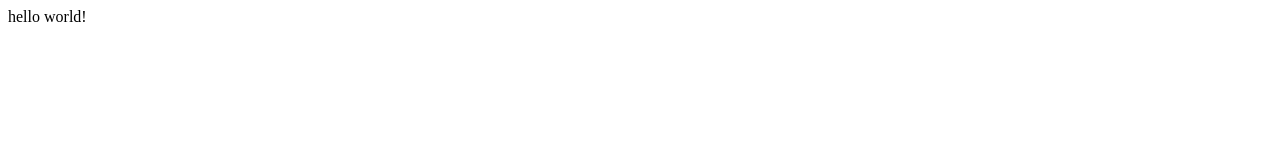
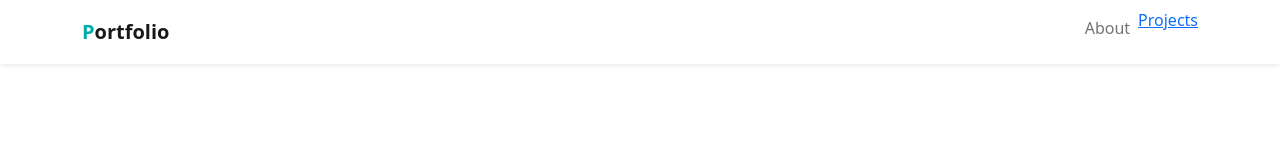
Before and after one commit to dljou/Portfolio, a plain HTML site: page index.html in a window 1280 px wide. Drawn offline with nearby package versions, Linux system fonts and the light colour scheme.

Commit message:
added navbar, css and also some images

```diff
--- a/index.html
+++ b/index.html
@@ -3,10 +3,34 @@
 <head>
     <meta charset="UTF-8">
     <meta http-equiv="X-UA-Compatible" content="IE=edge">
+    <link rel="icon" type="image/png" href="img/preview.png">
+    <link rel="stylesheet" href="style.css">
+    <link href="https://cdn.jsdelivr.net/npm/bootstrap@5.2.2/dist/css/bootstrap.min.css" rel="stylesheet" integrity="sha384-Zenh87qX5JnK2Jl0vWa8Ck2rdkQ2Bzep5IDxbcnCeuOxjzrPF/et3URy9Bv1WTRi" crossorigin="anonymous">
     <meta name="viewport" content="width=device-width, initial-scale=1.0">
-    <title>Document</title>
+    <title>Portfolio</title>
 </head>
 <body>
-    hello world!
+    <nav class="navbar navbar-expand-lg navbar-light shadow-sm">
+        <div class="container">
+          <a class="navbar-brand title-icon" href="#"><span class="font-primary">P</span>ortfolio</a>
+          <button class="navbar-toggler" type="button" data-bs-toggle="collapse" data-bs-target="#navbarToggler">
+            <span class="navbar-toggler-icon"></span>
+          </button>
+          <div class="collapse navbar-collapse" id="navbarToggler">
+
+            <ul class="navbar-nav ms-auto mb-2">
+              <li class="nav-item">
+                <a class="nav-link font-black" href="#about">About</a>
+              </li>
+              <li class="nav-item">
+                  <a class="nav-item font-black" href="#projects">Projects</a>
+              </li>
+
+            </ul>
+          </div>
+        </div>
+      </nav>
+
+    <script src="https://cdn.jsdelivr.net/npm/bootstrap@5.2.2/dist/js/bootstrap.bundle.min.js" integrity="sha384-OERcA2EqjJCMA+/3y+gxIOqMEjwtxJY7qPCqsdltbNJuaOe923+mo//f6V8Qbsw3" crossorigin="anonymous"></script>
 </body>
 </html>
--- /dev/null
+++ b/style.css
@@ -0,0 +1,18 @@
+/******************
+
+COMMON
+
+******************/
+
+body{
+    font-family: "monospace",sans-serif;
+}
+
+.font-primary {
+    color: #00abae
+}
+
+.title-icon {
+    font-size: 20px;
+    font-weight: bold;
+}
```
Also changed, not shown: img/preview.png (added), img/project-twitter.png (added), 1 other file.
